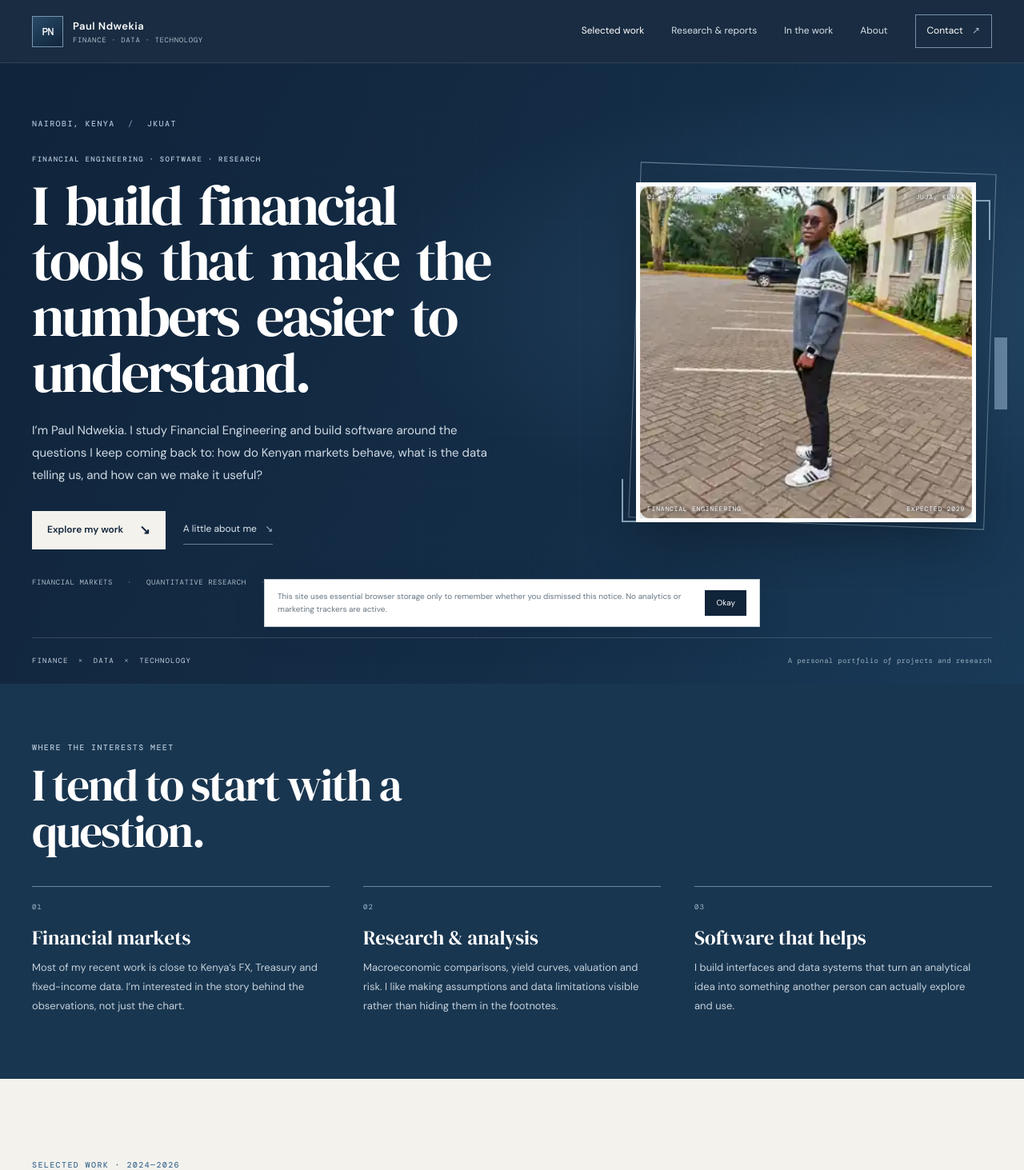
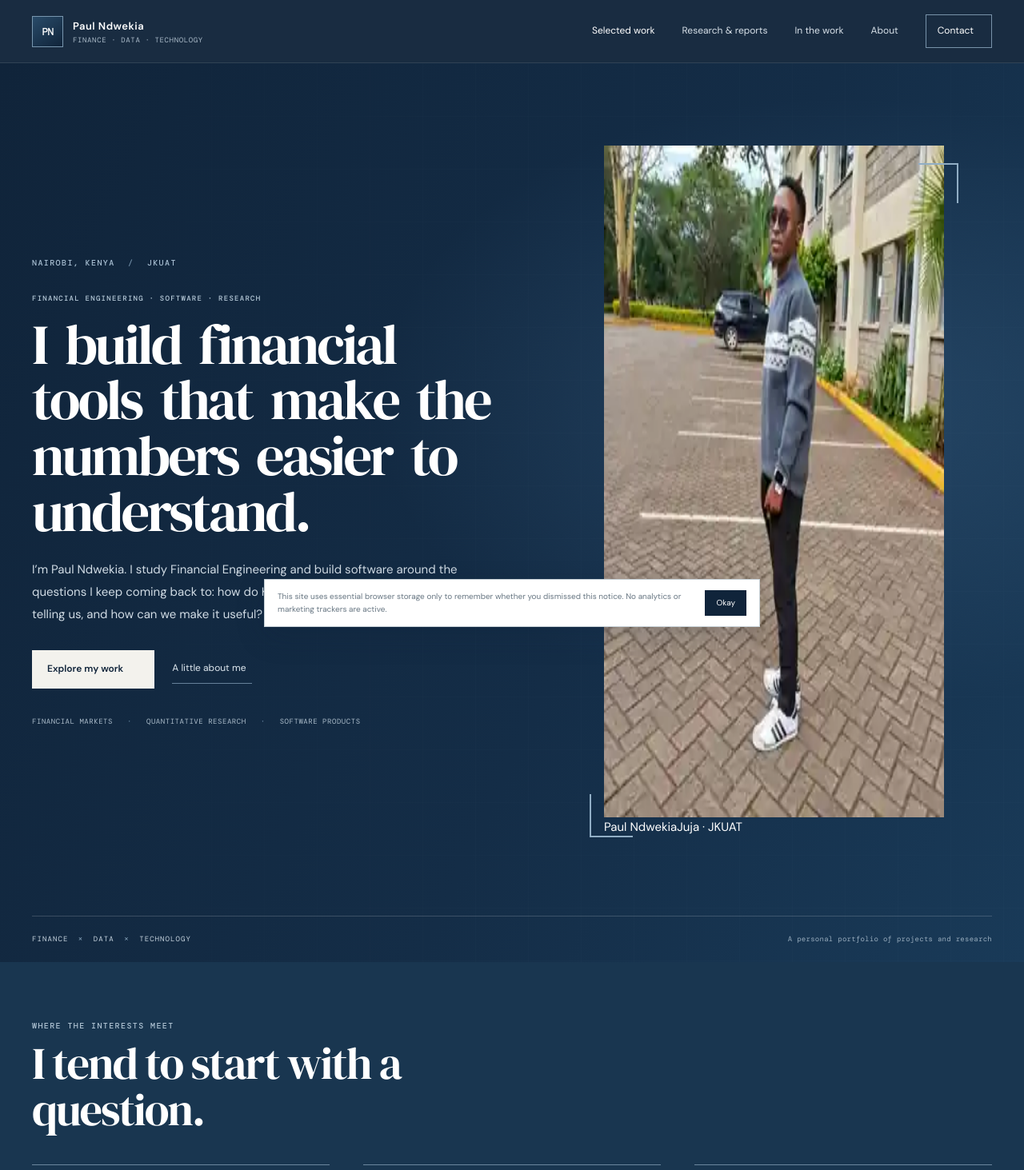
Before and after one commit to paulndwekia/paul-ndwekia-portfolio, a React (Vite) app: page / in a window 1280 px wide. Shown: the top 1463 px of the page at 80% size. Built offline with nearby package versions, Linux system fonts and the light colour scheme.

Commit message:
Refine portrait, add JKUAT campus photo gallery and remove arrows

```diff
--- a/src/App.jsx
+++ b/src/App.jsx
@@ -6,7 +6,6 @@ import profileData from "../data/profile.json";
 import BlurText from "./components/BlurText";
 import FadeContent from "./components/FadeContent";
 import SpotlightCard from "./components/SpotlightCard";
-import TiltedCard from "./components/TiltedCard";
 
 const projects=[...(projectData.projects||[])].sort((a,b)=>(a.display_order??999)-(b.display_order??999));
 const repositories=githubData.repositories||[];
@@ -42,7 +41,7 @@ function useReducedMotion(){
 function Reveal({children,className="",delay=0}){
   const reduced=useReducedMotion();
   if(reduced)return <div className={className}>{children}</div>;
-  return <FadeContent className={className} effect="fade" duration={0.68} ease="power2.out" delay={delay} threshold={0.12} initialOpacity={0.04} trigger="scroll" once>{children}</FadeContent>;
+  return <FadeContent className={className} effect="fade" duration={0.68} ease="power2.out" delay={delay} threshold={0.12} initialOpacity={1} trigger="mount" once>{children}</FadeContent>;
 }
 function Header({research=false}){
   const [open,setOpen]=useState(false);
@@ -58,7 +57,7 @@ function Header({research=false}){
       <A href="/#work" onClick={close} aria-current={!research?"page":undefined}>Selected work</A>
       <A href="/research/" onClick={close} aria-current={research?"page":undefined}>Research & reports</A>
       <A href="/#progress" onClick={close}>In the work</A><A href="/#about" onClick={close}>About</A>
-      <A href="/#contact" className="nav-contact" onClick={close}>Contact <span aria-hidden="true">↗</span></A>
+      <A href="/#contact" className="nav-contact" onClick={close}>Contact <span aria-hidden="true"></span></A>
     </nav>
   </div>{open&&<button className="nav-scrim" aria-label="Close navigation" onClick={close}/>}</header>;
 }
@@ -91,7 +90,7 @@ function ProjectCard({project}){
         {project.project_story&&<p className="project-story">{project.project_story}</p>}
         <p className="project-scope">{project.project_scope||(project.stack||[]).slice(0,6).join(" · ")}</p>
         <div className="project-actions">
-          {project.live_url&&<A href={project.live_url} className="project-action-primary">{project.live_label||"Open live project"} <span>↗</span></A>}
+          {project.live_url&&<A href={project.live_url} className="project-action-primary">{project.live_label||"Open live project"} <span></span></A>}
           {repo&&<A href={repo} className="project-action-link">Source repository</A>}
           {project.case_study_url&&<A href={project.case_study_url} className="project-action-link">Case study</A>}
           {project.report_url&&<A href={project.report_url} className="project-action-link">Research output</A>}
@@ -137,7 +136,7 @@ function FocusSection(){
     ["Research & analysis","Macroeconomic comparisons, yield curves, valuation and risk. I like making assumptions and data limitations visible rather than hiding them in the footnotes."],
     ["Software that helps","I build interfaces and data systems that turn an analytical idea into something another person can actually explore and use."]
   ];
-  return <section className="focus-section"><div className="section-wrap"><Reveal><p className="eyebrow eyebrow-light">Where the interests meet</p><h2 className="focus-title">I tend to start with a question.</h2></Reveal><div className="focus-grid">{items.map(([title,copy],i)=><Reveal key={title} delay={i*.07}><article className="focus-item"><span className="focus-mark">0{i+1}</span><h3>{title}</h3><p>{copy}</p></article></Reveal>)}</div></div></section>;
+  return <section className="focus-section"><div className="section-wrap"><Reveal><p className="eyebrow eyebrow-light">Where the interests meet</p><h2 className="focus-title">I tend to start with a question.</h2></Reveal><div className="focus-grid">{items.map(([title,copy],i)=><Reveal key={title} delay={i*.07}><article className="focus-item"><h3>{title}</h3><p>{copy}</p></article></Reveal>)}</div></div></section>;
 }
 function ProgressSection(){
   const recent=[...repositories].sort((a,b)=>new Date(b.pushed_at)-new Date(a.pushed_at)).slice(0,4);
@@ -145,10 +144,10 @@ function ProgressSection(){
   return <section className="progress-section" id="progress"><div className="section-wrap">
     <div className="section-heading"><Reveal><p className="eyebrow">A little behind the scenes</p><h2>Work in motion.</h2></Reveal><Reveal><p className="section-intro">I keep a public trail of repositories and published work. Activity is evidence of development, not proof that every feature is finished.</p></Reveal></div>
     <div className="progress-grid">
-      <Reveal><div className="activity-panel"><div className="panel-heading"><div><span className="panel-kicker">GitHub</span><h3>Recent development</h3></div><A href={githubUrl} className="panel-link">My repositories ↗</A></div><div className="activity-list">{recent.map(r=><article className="activity-item" key={r.name}><span className="activity-dot"/><div className="activity-copy"><A href={r.html_url} className="activity-repo">{r.name.replaceAll("-"," ")}</A><p>{r.latest_commit||r.description||"Public repository update"}</p><small>{dateLabel(r.pushed_at)}{r.language?" · "+r.language:""}</small></div></article>)}</div><p className="panel-footnote">Public GitHub activity refreshed by the portfolio workflow.</p></div></Reveal>
-      <Reveal delay={0.1}><div className="publication-panel"><div className="panel-heading"><div><span className="panel-kicker">LinkedIn</span><h3>Published work</h3></div><A href={linkedinUrl} className="panel-link">My profile ↗</A></div>
-        {verified.length?<div className="publication-list">{verified.map((p,i)=><article className="publication-item" key={p.project_slug+i}><span className="publication-mark">in</span><div><strong>{p.profile_project_title||p.project_slug.replaceAll("-"," ")}</strong><p>{p.source_description||"Publication evidence linked to my LinkedIn profile."}</p><A href={p.post_url||p.source_url} className="small-link">{p.post_url?"Read publication":"View LinkedIn profile"} ↗</A></div></article>)}</div>:<p className="publication-empty">I’ll add project publication links here as they are verified.</p>}
-        <div className="publication-actions"><A href={publicationIssueUrl} className="small-link">Register a project post ↗</A><A href={withdrawalIssueUrl} className="small-link">Withdraw deleted evidence ↗</A></div>
+      <Reveal><div className="activity-panel"><div className="panel-heading"><div><span className="panel-kicker">GitHub</span><h3>Recent development</h3></div><A href={githubUrl} className="panel-link">My repositories </A></div><div className="activity-list">{recent.map(r=><article className="activity-item" key={r.name}><span className="activity-dot"/><div className="activity-copy"><A href={r.html_url} className="activity-repo">{r.name.replaceAll("-"," ")}</A><p>{r.latest_commit||r.description||"Public repository update"}</p><small>{dateLabel(r.pushed_at)}{r.language?" · "+r.language:""}</small></div></article>)}</div><p className="panel-footnote">Public GitHub activity refreshed by the portfolio workflow.</p></div></Reveal>
+      <Reveal delay={0.1}><div className="publication-panel"><div className="panel-heading"><div><span className="panel-kicker">LinkedIn</span><h3>Published work</h3></div><A href={linkedinUrl} className="panel-link">My profile </A></div>
+        {verified.length?<div className="publication-list">{verified.map((p,i)=><article className="publication-item" key={p.project_slug+i}><span className="publication-mark">in</span><div><strong>{p.profile_project_title||p.project_slug.replaceAll("-"," ")}</strong><p>{p.source_description||"Publication evidence linked to my LinkedIn profile."}</p><A href={p.post_url||p.source_url} className="small-link">{p.post_url?"Read publication":"View LinkedIn profile"} </A></div></article>)}</div>:<p className="publication-empty">I’ll add project publication links here as they are verified.</p>}
+        <div className="publication-actions"><A href={publicationIssueUrl} className="small-link">Register a project post </A><A href={withdrawalIssueUrl} className="small-link">Withdraw deleted evidence </A></div>
       </div></Reveal>
     </div>
   </div></section>;
@@ -157,9 +156,9 @@ function AboutSection(){
   return <section className="about-section section-wrap" id="about">
     <div className="section-heading"><Reveal><p className="eyebrow">A little about me</p><h2>Still learning. Still building.</h2></Reveal><Reveal><p className="section-intro">I’m a Financial Engineering student at JKUAT. The software I build is often connected to something I’m trying to understand more deeply.</p></Reveal></div>
     <div className="about-layout">
-      <Reveal className="about-photo-wrap"><figure className="about-photo-frame"><img src="/assets/paul-campus.webp" alt="Paul Ndwekia looking at his phone on the JKUAT campus" loading="lazy" decoding="async"/><figcaption><span>Outside the screen</span><span>Juja · JKUAT</span></figcaption></figure></Reveal>
+      <Reveal className="about-photo-wrap"><figure className="about-photo-frame"><img src="/assets/paul-campus.webp" alt="Paul Ndwekia looking at his phone outside a JKUAT campus building" width="840" height="1118" loading="eager" decoding="async"/><figcaption><span>Outside the screen</span><span>Juja · JKUAT</span></figcaption></figure></Reveal>
       <Reveal className="about-copy" delay={0.1}>
-        <div className="about-identity"><img src={profilePhoto} alt="Paul Ndwekia profile" onError={e=>{e.currentTarget.src=defaultAvatar;}}/><div><strong>Paul Ndwekia</strong><span>Financial Engineering · JKUAT · Expected 2029</span><A href={photoIssueUrl} className="small-link">Change profile photo ↗</A></div></div>
+        <div className="about-identity"><img src={profilePhoto} alt="Paul Ndwekia profile" onError={e=>{e.currentTarget.src=defaultAvatar;}}/><div><strong>Paul Ndwekia</strong><span>Financial Engineering · JKUAT · Expected 2029</span><A href={photoIssueUrl} className="small-link">Change profile photo </A></div></div>
         <p>I study Financial Engineering at Jomo Kenyatta University of Agriculture and Technology. Building software is one of the ways I work through what I’m learning — especially when a financial idea can become a tool someone else can use.</p>
         <p>I’m particularly interested in Kenyan capital markets, fixed income, foreign exchange and quantitative research. I enjoy understanding where the data comes from, checking the assumptions and making the result easier to work with.</p>
         <p>I’ve also built products outside finance and delivered a website for a real business. Those projects have taught me as much about product decisions and finishing details as they have about code.</p>
@@ -169,9 +168,32 @@ function AboutSection(){
     </div>
   </section>;
 }
+function CampusGallery(){
+  return <section className="campus-gallery section-wrap" id="campus">
+    <div className="section-heading">
+      <Reveal><p className="eyebrow">A little beyond the screen</p><h2>Juja, in between everything else.</h2></Reveal>
+      <Reveal><p className="section-intro">A few familiar corners from the place where I study, work through ideas and spend most of my week.</p></Reveal>
+    </div>
+    <div className="campus-gallery-grid">
+      <figure className="campus-gallery-item">
+        <div className="campus-gallery-image"><img src="/assets/paul-campus-alt.webp" alt="Paul Ndwekia standing on a campus walkway in Juja" width="840" height="959" loading="lazy" decoding="async"/></div>
+        <figcaption><strong>An afternoon in Juja</strong><span>JKUAT campus</span></figcaption>
+      </figure>
+      <figure className="campus-gallery-item campus-gate-item">
+        <div className="campus-gallery-image"><img src="https://upload.wikimedia.org/wikipedia/commons/9/9a/JKUAT-Main-Campus-Gate-A.jpg" alt="The main entrance gate at Jomo Kenyatta University of Agriculture and Technology" width="3000" height="1750" loading="lazy" decoding="async"/></div>
+        <figcaption><strong>JKUAT Main Campus Gate A</strong><span>Juja · Main entrance</span></figcaption>
+        <p className="image-credit">Photo: Elvis Onsomu / Wikimedia Commons · <A href="https://creativecommons.org/licenses/by-sa/4.0/">CC BY-SA 4.0</A> · <A href="https://commons.wikimedia.org/wiki/File:JKUAT-Main-Campus-Gate-A.jpg">Source</A></p>
+      </figure>
+      <figure className="campus-gallery-item">
+        <div className="campus-gallery-image"><img src="/assets/paul-hero.webp" alt="Paul Ndwekia on the JKUAT campus" width="840" height="840" loading="lazy" decoding="async"/></div>
+        <figcaption><strong>On campus</strong><span>Financial Engineering · JKUAT</span></figcaption>
+      </figure>
+    </div>
+  </section>;
+}
 function ContactSection(){
   const wa="https://wa.me/254745120235?text=Hello%20Paul%2C%20I%27m%20contacting%20you%20regarding%20a%20business%20enquiry.";
-  return <section className="contact-section" id="contact"><div className="section-wrap contact-inner"><Reveal><p className="eyebrow eyebrow-light">Get in touch</p><h2>Have something worth working through?</h2><p>I’m glad to hear from people working on financial research, useful software and ideas that deserve a closer look.</p><div className="contact-actions"><A href="mailto:p98001630@gmail.com" className="button button-light">Email me <span>↗</span></A><A href={wa} className="button button-outline-light">WhatsApp · Business enquiries</A></div><div className="contact-socials"><A href={linkedinUrl}>LinkedIn ↗</A><A href={githubUrl}>GitHub ↗</A></div></Reveal></div></section>;
+  return <section className="contact-section" id="contact"><div className="section-wrap contact-inner"><Reveal><p className="eyebrow eyebrow-light">Get in touch</p><h2>Have something worth working through?</h2><p>I’m glad to hear from people working on financial research, useful software and ideas that deserve a closer look.</p><div className="contact-actions"><A href="mailto:p98001630@gmail.com" className="button button-light">Email me <span></span></A><A href={wa} className="button button-outline-light">WhatsApp · Business enquiries</A></div><div className="contact-socials"><A href={linkedinUrl}>LinkedIn </A><A href={githubUrl}>GitHub </A></div></Reveal></div></section>;
 }
 function Footer(){
   return <footer className="site-footer"><div className="section-wrap footer-inner">
@@ -192,14 +214,15 @@ function HomePage(){
       <div className="hero-copy"><p className="eyebrow eyebrow-light">Nairobi, Kenya <span className="eyebrow-divider">/</span> JKUAT</p><p className="hero-kicker">FINANCIAL ENGINEERING · SOFTWARE · RESEARCH</p>
         <div className="hero-heading" role="heading" aria-level="1"><BlurText text="I build financial tools that make the numbers easier to understand." animateBy="words" direction="top" delay={42} threshold={0.12} stepDuration={0.24} blur={7} distance={26}/></div>
         <p className="hero-lede">I’m Paul Ndwekia. I study Financial Engineering and build software around the questions I keep coming back to: how do Kenyan markets behave, what is the data telling us, and how can we make it useful?</p>
-        <div className="hero-actions"><A href="#work" className="button button-primary">Explore my work <span>↘</span></A><A href="#about" className="hero-text-link">A little about me <span>↘</span></A></div>
+        <div className="hero-actions"><A href="#work" className="button button-primary">Explore my work <span></span></A><A href="#about" className="hero-text-link">A little about me <span></span></A></div>
         <div className="hero-foot"><span>Financial markets</span><span>Quantitative research</span><span>Software products</span></div>
       </div>
-      <div className="hero-portrait"><div className="portrait-outline"/><div className="portrait-label portrait-label-top"><span>01 / PAUL NDWEKIA</span><span>JUJA, KENYA</span></div>
-        <TiltedCard imageSrc="/assets/paul-hero.webp" altText="Paul Ndwekia standing on the JKUAT campus" captionText="JKUAT · Juja" containerHeight="min(86vw, 520px)" containerWidth="100%" imageHeight="100%" imageWidth="100%" scaleOnHover={1.025} rotateAmplitude={4} showTooltip={false} glare={0.12} shadow={0.2} parallax={0.5} gyroscope={false} intro={false} radius={12} smoothness={0.72}/>
-        <div className="portrait-label portrait-label-bottom"><span>FINANCIAL ENGINEERING</span><span>EXPECTED 2029</span></div><div className="portrait-accent"/></div>
+      <figure className="hero-portrait">
+        <img src="/assets/paul-hero.webp" alt="Paul Ndwekia standing on the JKUAT campus" width="840" height="840" fetchPriority="high" decoding="async"/>
+        <figcaption className="hero-photo-caption"><span>Paul Ndwekia</span><span>Juja · JKUAT</span></figcaption>
+      </figure>
     </div><div className="hero-bottom section-wrap"><span>FINANCE <i>×</i> DATA <i>×</i> TECHNOLOGY</span><span className="hero-bottom-note">A personal portfolio of projects and research</span></div></section>
-    <FocusSection/><WorkSection/><ProgressSection/><AboutSection/><ContactSection/>
+    <FocusSection/><WorkSection/><ProgressSection/><AboutSection/><CampusGallery/><ContactSection/>
   </main><Footer/><CookieNotice/></>;
 }
 
@@ -223,7 +246,7 @@ function ResearchCard({item}){
       <div className="research-detail"><strong>What I worked on</strong><p>{item.work}</p></div>
       <div className="research-detail research-integrity"><strong>Scope & research integrity</strong><p>{item.integrity}</p></div>
       <div className="research-tags">{item.tags.map(tag=><span key={tag}>{tag}</span>)}</div>
-      <div className="research-links">{item.links.map(([label,url])=><A key={url} href={url}>{label} ↗</A>)}</div>
+      <div className="research-links">{item.links.map(([label,url])=><A key={url} href={url}>{label} </A>)}</div>
     </div>
   </article></Reveal>;
 }
@@ -244,10 +267,10 @@ function ResearchPage(){
       <p className="research-filter-status" role="status" aria-live="polite" data-research-count>Showing {visible.length} case studies</p><div className="research-list">{visible.map(item=><ResearchCard item={item} key={item.id}/>)}</div>
     </section>
     <section className="research-section section-wrap" id="reports"><div className="section-heading"><Reveal><p className="eyebrow">Reports & publications</p><h2>Research you can read.</h2></Reveal><Reveal><p className="section-intro">A short catalogue of deliverables connected to the projects above. Live data-generated reports are labelled separately from fixed-date research documents.</p></Reveal></div>
-      <div className="report-library">{reports.map(([kind,title,desc,url,action])=><article className="report-row" key={title}><span className="report-kind">{kind}</span><div><h3>{title}</h3><p>{desc}</p></div><A href={url} className="report-action">{action} ↗</A></article>)}</div>
+      <div className="report-library">{reports.map(([kind,title,desc,url,action])=><article className="report-row" key={title}><span className="report-kind">{kind}</span><div><h3>{title}</h3><p>{desc}</p></div><A href={url} className="report-action">{action} </A></article>)}</div>
     </section>
-    <section className="method-section"><div className="method-copy"><p className="eyebrow eyebrow-light">One rule across the research</p><h2>Show the source.<br/>Show the assumption.</h2><p>Historical observations, modelled results and forward-looking scenarios have different meanings. When I can, I keep the origin of the data, sample period and method close to the output. If the evidence is incomplete, the honest answer is to say so.</p></div><div className="method-points"><div><span>01</span><strong>Know where the numbers came from.</strong><p>Sources, dates and definitions should be visible.</p></div><div><span>02</span><strong>Show what the model is doing.</strong><p>Calculations need their assumptions and limitations.</p></div><div><span>03</span><strong>Keep unfinished work honest.</strong><p>A live link is not the same as a finished module.</p></div></div></section>
-    <section className="research-contact section-wrap"><p className="eyebrow">Questions or corrections</p><h2>Good research gets better when it is questioned.</h2><p>For questions about a project, a source or an assumption, the best route is to get in touch directly.</p><A href="/#contact" className="button button-primary">Contact me <span>↗</span></A></section>
+    <section className="method-section"><div className="method-copy"><p className="eyebrow eyebrow-light">One rule across the research</p><h2>Show the source.<br/>Show the assumption.</h2><p>Historical observations, modelled results and forward-looking scenarios have different meanings. When I can, I keep the origin of the data, sample period and method close to the output. If the evidence is incomplete, the honest answer is to say so.</p></div><div className="method-points"><div><strong>Know where the numbers came from.</strong><p>Sources, dates and definitions should be visible.</p></div><div><strong>Show what the model is doing.</strong><p>Calculations need their assumptions and limitations.</p></div><div><strong>Keep unfinished work honest.</strong><p>A live link is not the same as a finished module.</p></div></div></section>
+    <section className="research-contact section-wrap"><p className="eyebrow">Questions or corrections</p><h2>Good research gets better when it is questioned.</h2><p>For questions about a project, a source or an assumption, the best route is to get in touch directly.</p><A href="/#contact" className="button button-primary">Contact me <span></span></A></section>
   </main><Footer/><CookieNotice/></>;
 }
 export default function App(){
```
